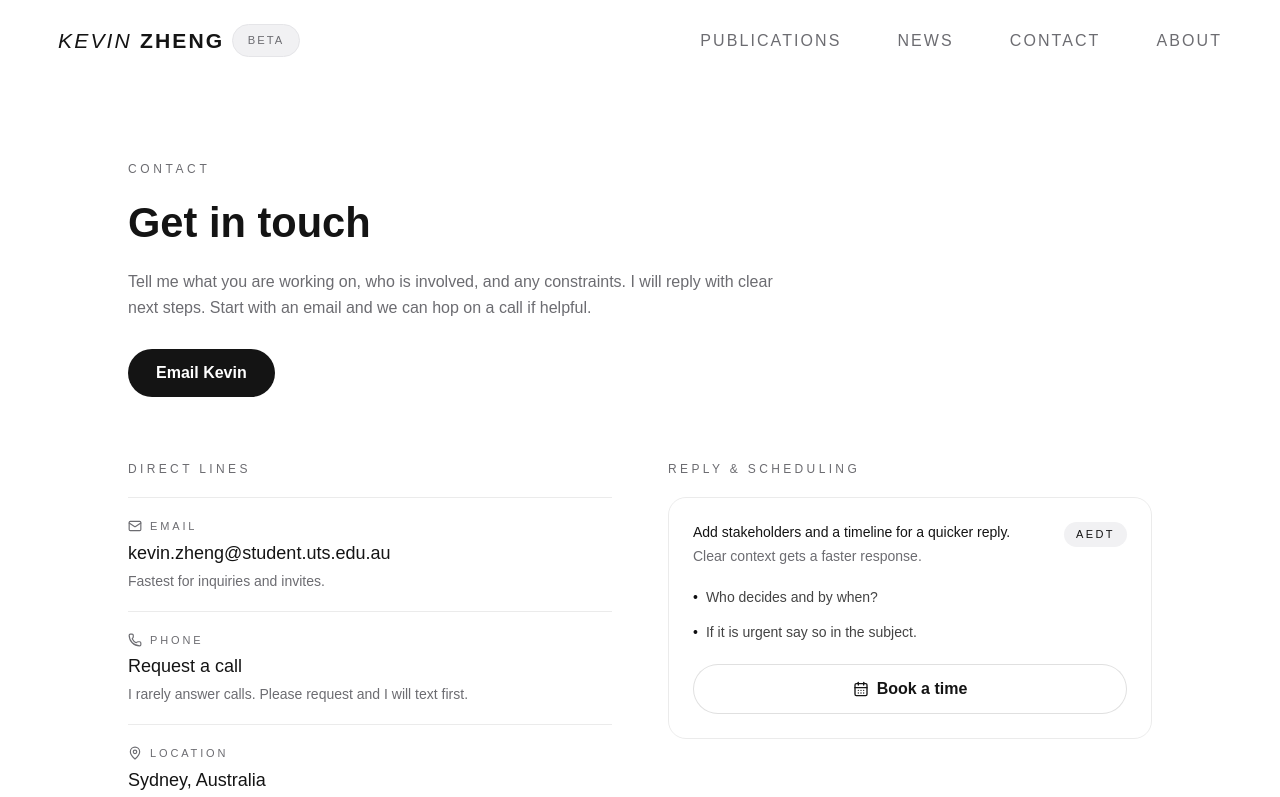
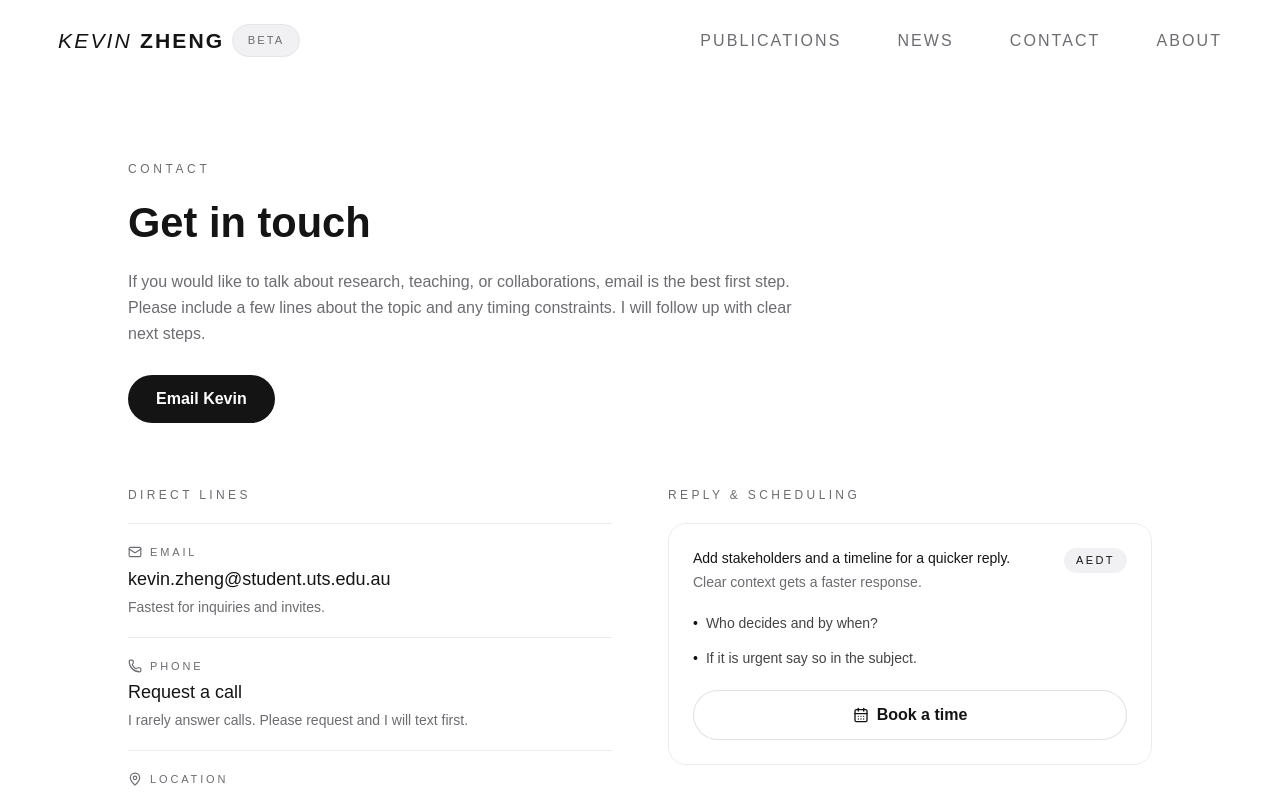
Before and after one commit to kyxzhe/kyxzhe.github.io, a Next.js app: page /contact in a window 1280 px wide. Shown: the top 797 px of the page. Built offline with nearby package versions, Linux system fonts and the light colour scheme.

Commit message:
chore: refresh contact blurb

```diff
--- a/src/app/contact/page.tsx
+++ b/src/app/contact/page.tsx
@@ -95,7 +95,7 @@ export default function ContactPage() {
             Get in touch
           </h1>
           <p className="text-[15px] md:text-base text-muted-foreground max-w-2xl leading-relaxed">
-            Tell me what you are working on, who is involved, and any constraints. I will reply with clear next steps. Start with an email and we can hop on a call if helpful.
+            If you would like to talk about research, teaching, or collaborations, email is the best first step. Please include a few lines about the topic and any timing constraints. I will follow up with clear next steps.
           </p>
           <div className="flex flex-wrap gap-3 pt-2">
             <Link
```
